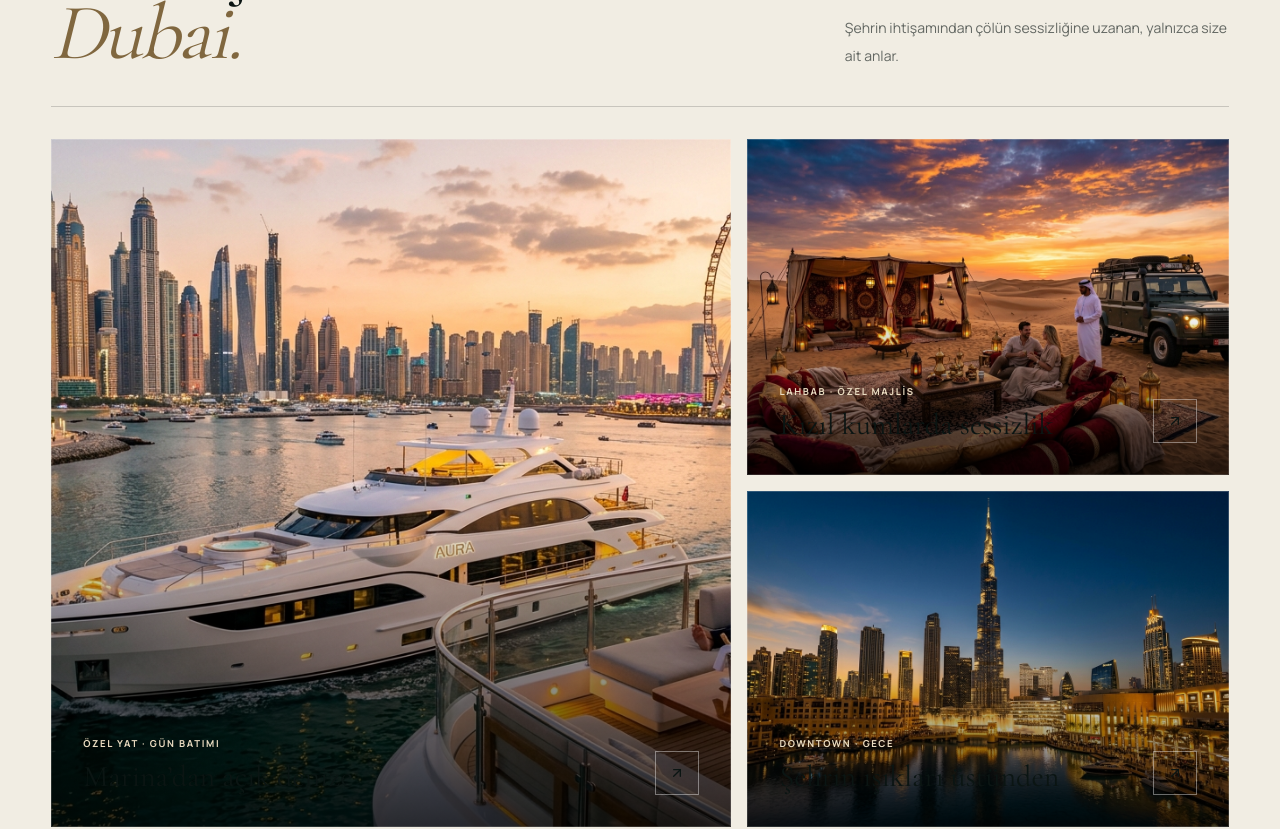
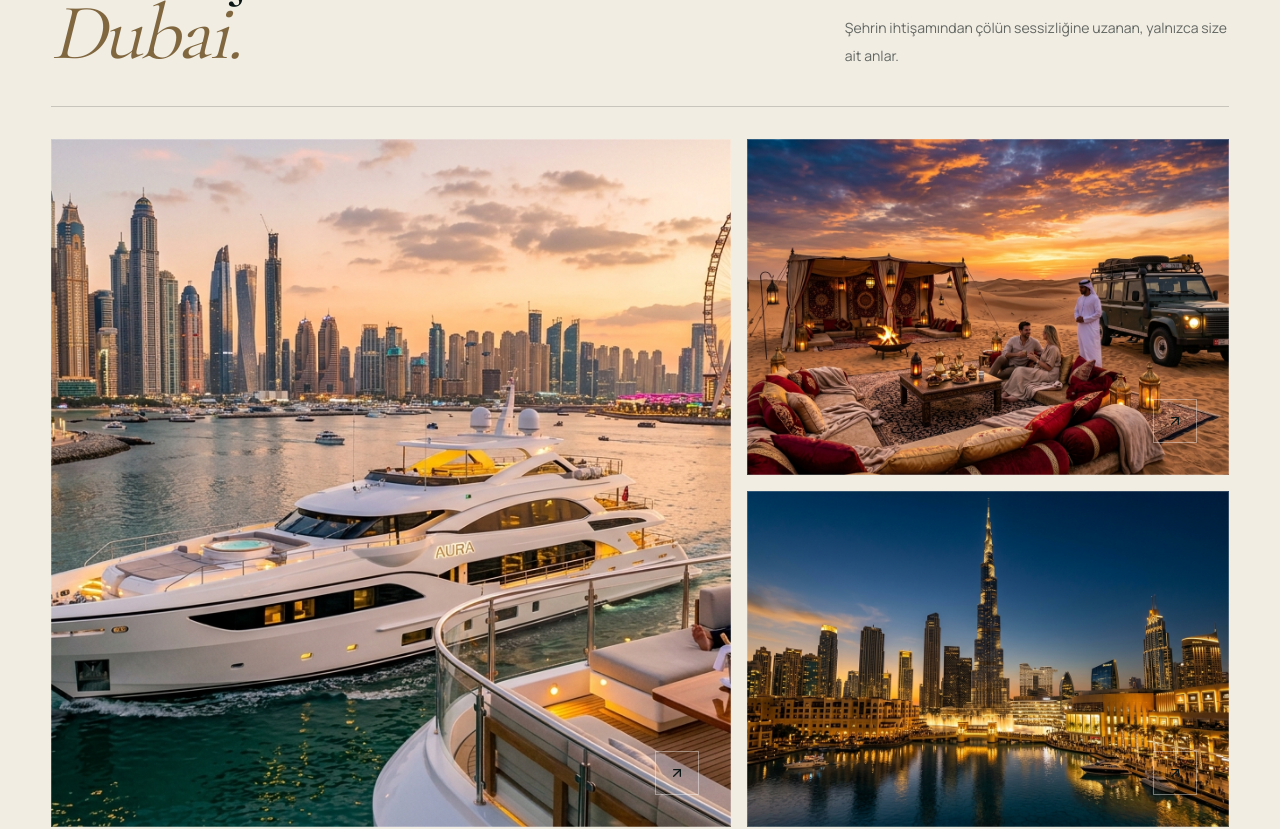
Before and after one commit to EdipMangtay/Dubai_Web, a Next.js app: page / in a window 1280 px wide. Shown: the part 7300-8129 px from the top of the page. Built offline with nearby package versions, Linux system fonts and the light colour scheme.

Commit message:
fix: remove text overlays from gallery images

```diff
--- a/src/components/Gallery.tsx
+++ b/src/components/Gallery.tsx
@@ -19,8 +19,7 @@ export default function Gallery() {
             <Reveal key={moment.title} delay={index * .08} className={`${moment.className} min-h-0`}>
               <Link href={moment.href} className="group image-frame block h-full text-ivory">
                 <Image src={moment.src} alt={moment.title} fill sizes="(max-width: 768px) 100vw, 60vw" className="object-cover transition-transform duration-700 ease-out group-hover:scale-[1.035]" />
-                <div className="absolute inset-0 bg-gradient-to-t from-black/75 via-transparent to-transparent" />
-                <div className="absolute inset-x-0 bottom-0 flex items-end justify-between p-6 sm:p-8"><div><p className="text-[.6rem] font-bold uppercase tracking-[.17em] text-sand-light">{moment.meta}</p><h3 className="mt-2 font-serif text-2xl sm:text-3xl">{moment.title}</h3></div><span className="grid size-11 place-items-center border border-white/40 transition-colors duration-200 group-hover:bg-ivory group-hover:text-ink"><ArrowUpRight className="size-4" /></span></div>
+                <div className="absolute inset-x-0 bottom-0 flex items-end justify-end p-6 sm:p-8"><span className="grid size-11 place-items-center border border-white/40 transition-colors duration-200 group-hover:bg-ivory group-hover:text-ink"><ArrowUpRight className="size-4" /></span></div>
               </Link>
             </Reveal>
           ))}
```
